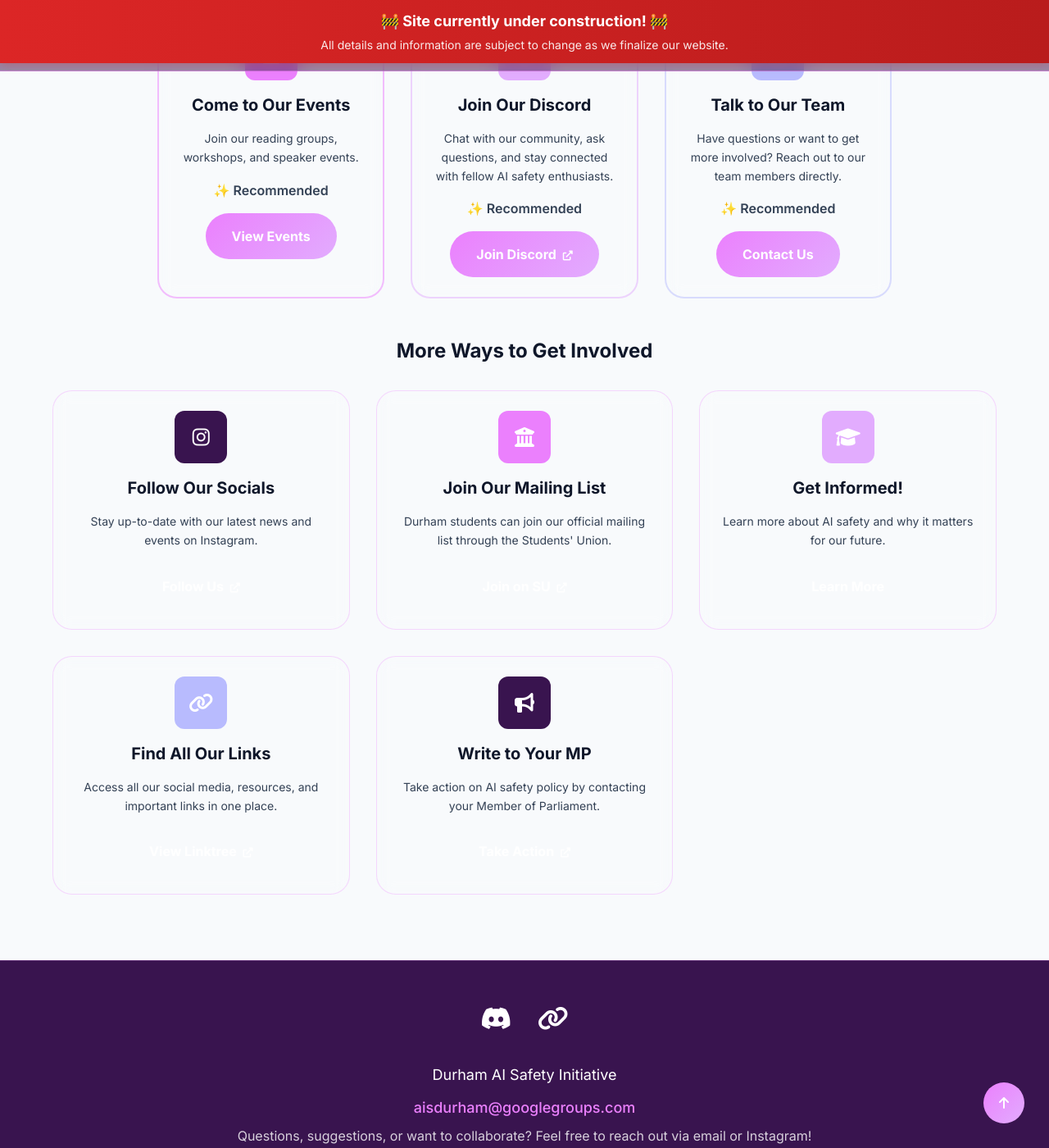
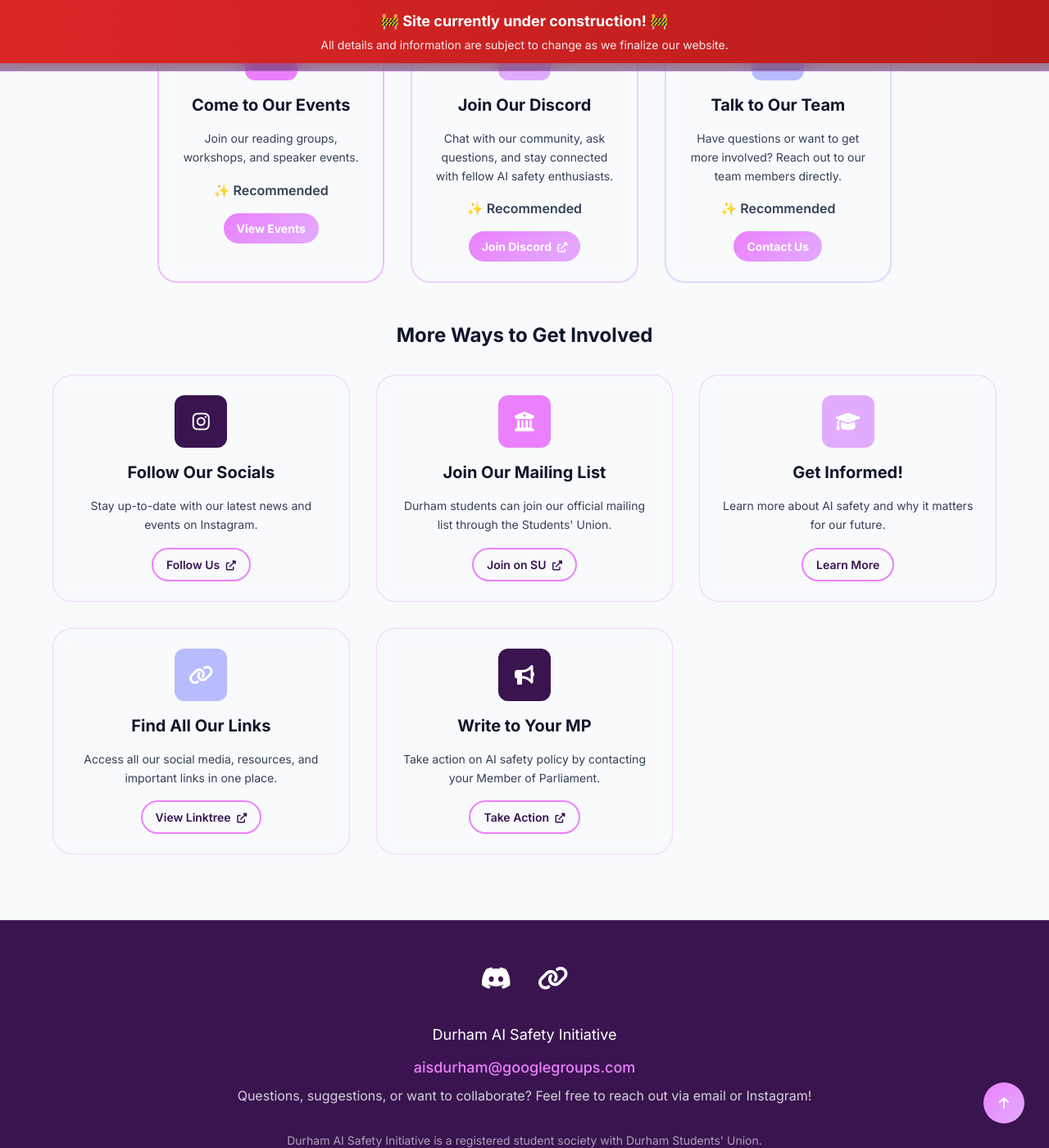
Before and after one commit to DurhamAISafety/durhamaisafety.github.io, a Jekyll site: the page built from pages/get-involved.html, in a window 1280 px wide and 1400 px high, scrolled down 464 px. Shown: the whole window at 82% size. Built offline with Jekyll 4.4.1, drawn with Linux system fonts in a browser that asks for light colours; nearby versions of some CDN libraries.

Commit message:
fix get involved links

```diff
--- a/assets/css/styles.css
+++ b/assets/css/styles.css
@@ -512,6 +512,25 @@
     /* box-shadow: var(--shadow-card); */
 }
 
+/* Secondary button (used on light / neutral backgrounds) */
+.btn-secondary {
+    background: transparent;
+    color: var(--color-deep-purple);
+    border: 2px solid var(--color-bright-purple);
+    font-weight: 600;
+}
+
+.btn-secondary:hover {
+    background: var(--gradient-primary);
+    color: #ffffff;
+}
+
+/* Small button size utility */
+.btn-sm {
+    padding: 0.5rem 1rem;
+    font-size: 0.875rem;
+}
+
 /* Viewport height utilities for stable hero sizing across mobile browsers */
 .min-h-100dvh {
     min-height: 100dvh; /* Dynamic viewport to account for mobile UI */
@@ -620,14 +639,22 @@
     color: #64748b; /* Slate 500 for small text */
 }
 
-/* Ensure only button-like or gradient anchors are white in neutral sections */
-.section-neutral a.btn,
+/* Ensure only PRIMARY or gradient buttons are forced white in neutral sections */
+.section-neutral a.btn-primary,
 .section-neutral a[class*="bg-gradient-to-"] {
     color: #ffffff !important;
 }
-.section-neutral a.btn:hover,
+.section-neutral a.btn-primary:hover,
 .section-neutral a[class*="bg-gradient-to-"]:hover {
     color: #ffffff !important;
+}
+
+/* Allow secondary buttons to retain dark text for contrast */
+.section-neutral a.btn-secondary {
+    color: var(--color-deep-purple) !important;
+}
+.section-neutral a.btn-secondary:hover {
+    color: #ffffff !important; /* becomes white when background gradient applied on hover */
 }
 
 /* Icons inside links should match the link color */
```
